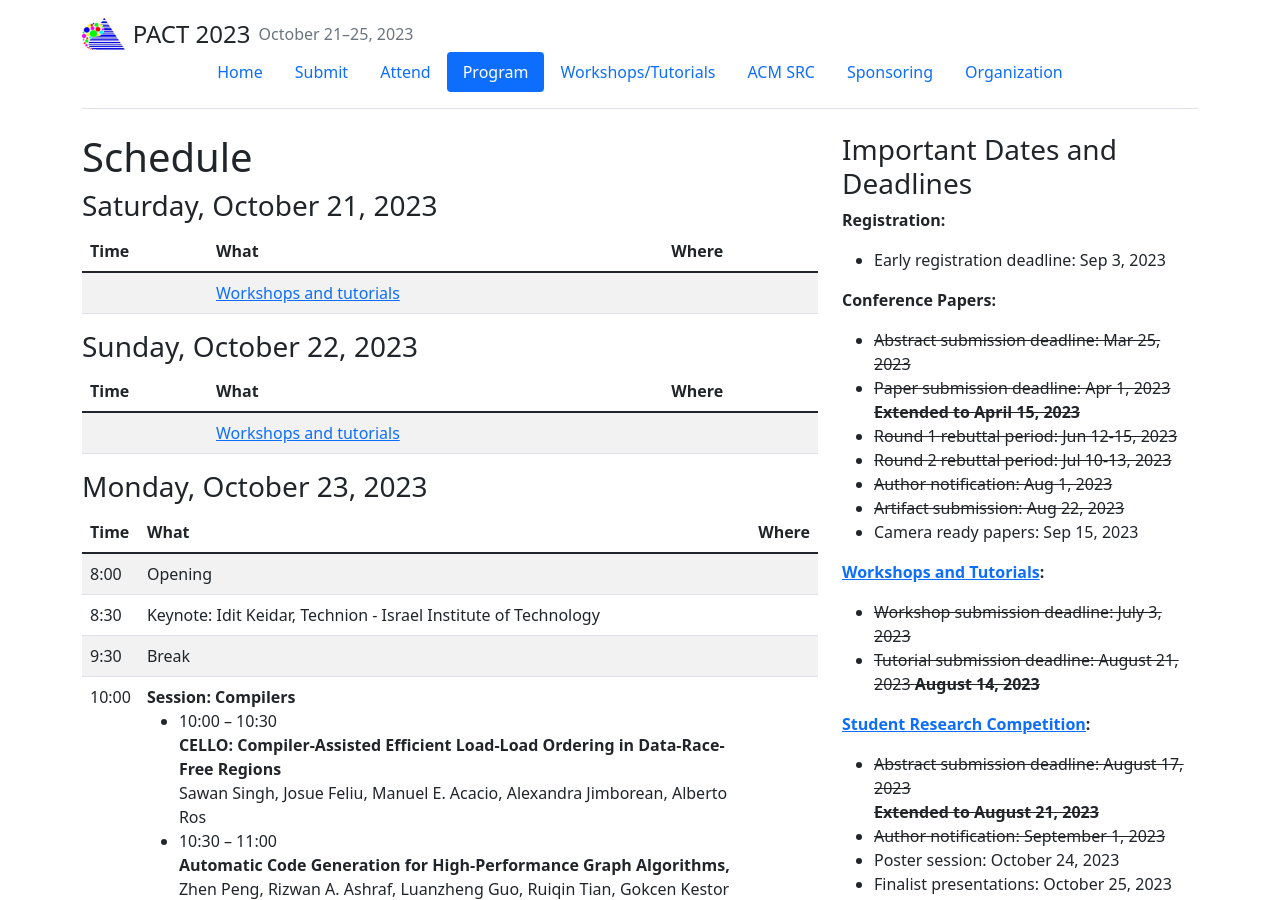
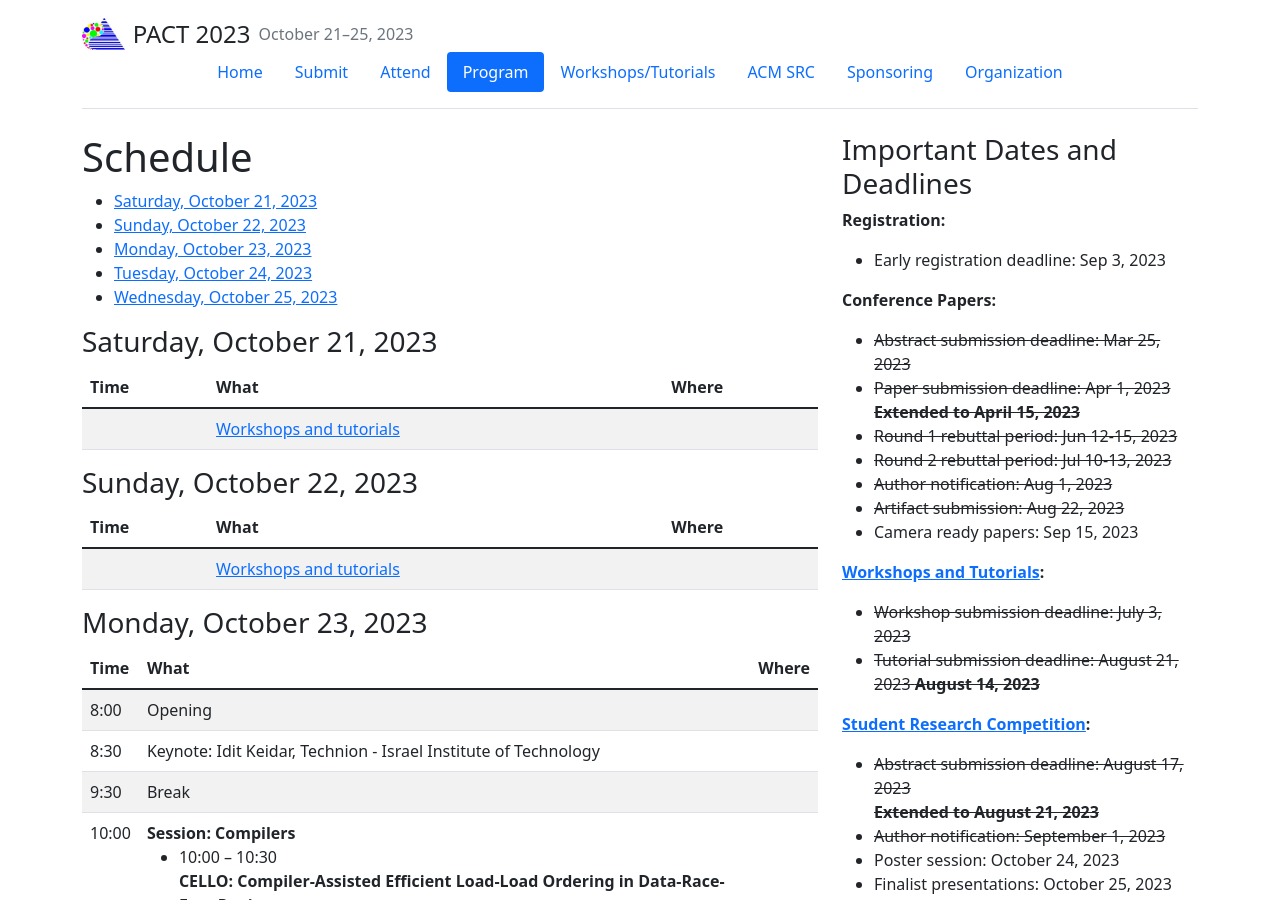
Before and after one commit to pact2023/pact2023.github.io, a Jekyll site: the page built from program/index.md, in a window 1280 px wide and 900 px high. Built offline with Jekyll 4.4.1, drawn with Linux system fonts in a browser that asks for light colours.

Commit message:
program: Added links to individual days.

```diff
--- a/program/index.md
+++ b/program/index.md
@@ -7,6 +7,12 @@ show_sidebar: true
 ---
 
 # Schedule
+
+* [Saturday, October 21, 2023](#saturday-october-21-2023)
+* [Sunday, October 22, 2023](#sunday-october-22-2023)
+* [Monday, October 23, 2023](#monday-october-23-2023)
+* [Tuesday, October 24, 2023](#tuesday-october-24-2023)
+* [Wednesday, October 25, 2023](#wednesday-october-25-2023)
 
 ### Saturday, October 21, 2023
 
```
